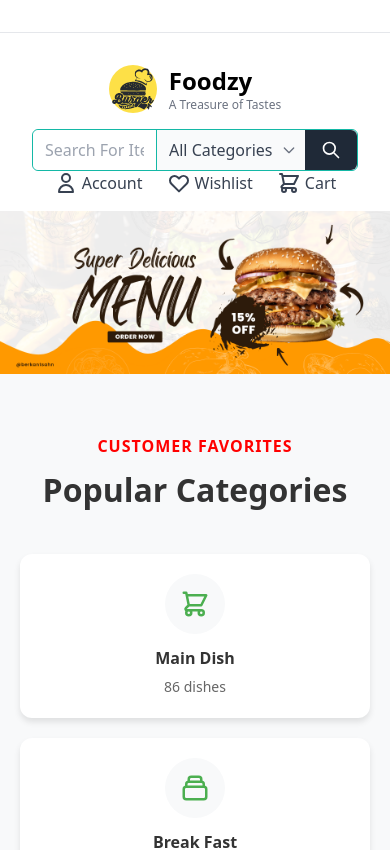
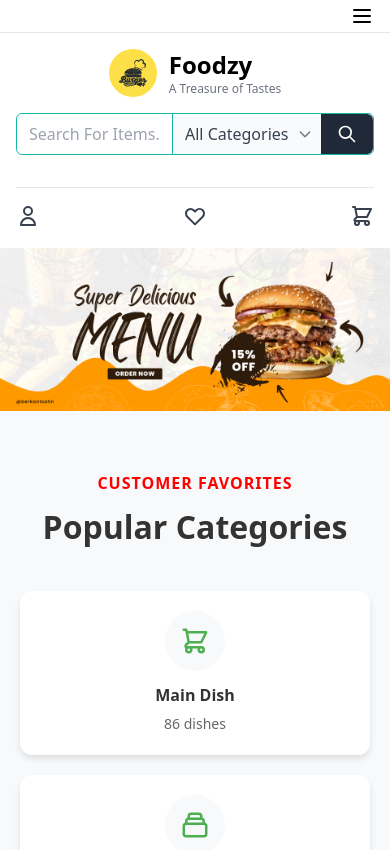
Before and after one commit to berkantsahn/nuxt-app-ecommerce, a Nuxt app: page / in a window 390 px wide. Shown: the top 850 px of the page. Built offline with nearby package versions, Linux system fonts and the light colour scheme.

Commit message:
menu and navbar responsive design updated

```diff
--- a/assets/css/menu.css
+++ b/assets/css/menu.css
@@ -3,7 +3,7 @@
   }
 
   .menu-inner {
-    @apply container mx-auto px-4;
+    @apply container mx-auto px-4 relative;
   }
 
   .menu-wrapper {
@@ -49,3 +49,49 @@
   .phone-icon {
     @apply h-5 w-5 mr-2;
   }
+
+  /* Mobil Menü Butonu */
+  .mobile-menu-button {
+    @apply md:hidden absolute right-4 top-1/2 -translate-y-1/2 cursor-pointer z-50;
+  }
+
+  /* Mobil Menü */
+  .mobile-menu {
+    @apply md:hidden fixed inset-0 bg-white z-40 transform translate-x-full transition-transform duration-300 ease-in-out;
+  }
+
+  .mobile-menu--open {
+    @apply translate-x-0;
+  }
+
+  .mobile-menu-links {
+    @apply flex flex-col space-y-4 p-6;
+  }
+
+  .mobile-menu-link {
+    @apply border-b border-gray-200 pb-4;
+  }
+
+  .mobile-menu-link:last-child {
+    @apply border-b-0;
+  }
+
+  .mobile-menu-link-text {
+    @apply flex items-center justify-between text-lg font-medium text-gray-700;
+  }
+
+  .mobile-menu-dropdown-icon {
+    @apply h-5 w-5;
+  }
+
+  .mobile-phone-container {
+    @apply absolute bottom-6 left-6 right-6;
+  }
+
+  .mobile-phone-link {
+    @apply flex items-center justify-center bg-gray-100 rounded-lg py-3 text-gray-700 font-medium;
+  }
+
+  .mobile-phone-icon {
+    @apply h-5 w-5 mr-2;
+  }
--- a/assets/css/navbar.css
+++ b/assets/css/navbar.css
@@ -7,20 +7,20 @@
   }
 
   .navbar-wrapper {
-    @apply flex flex-col md:flex-row items-center justify-between mt-4;
+    @apply flex flex-col md:flex-row items-center justify-between gap-4;
   }
 
   /* Logo Bölümü */
   .navbar-logo {
-    @apply flex items-center mb-4 md:mb-0;
+    @apply flex items-center;
   }
 
   .navbar-logo-icon {
     @apply w-12 h-12 bg-yellow-300 rounded-full flex items-center justify-center mr-3;
   }
 
-  .navbar-logo-svg {
-    @apply h-8 w-8 text-white;
+  .navbar-logo-image {
+    @apply h-8 w-8;
   }
 
   .navbar-logo-text {
@@ -33,7 +33,7 @@
 
   /* Arama Formu */
   .navbar-search {
-    @apply flex-1 max-w-2xl mx-4;
+    @apply w-full md:max-w-2xl;
   }
 
   .navbar-search-form {
@@ -62,7 +62,7 @@
 
   /* Kullanıcı İşlemleri */
   .navbar-actions {
-    @apply flex items-center space-x-6;
+    @apply flex items-center justify-between w-full md:w-auto md:space-x-6;
   }
 
   .navbar-action-link {
@@ -70,5 +70,23 @@
   }
 
   .navbar-action-icon {
-    @apply h-6 w-6 mr-1;
+    @apply h-6 w-6 md:mr-1;
   }
+
+  .navbar-action-text {
+    @apply hidden md:inline;
+  }
+
+  @media (max-width: 768px) {
+    .navbar-actions {
+      @apply border-t border-gray-200 pt-4 mt-4;
+    }
+
+    .navbar-action-link {
+      @apply flex-col items-center;
+    }
+
+    .navbar-action-icon {
+      @apply mb-1;
+    }
+  }
--- a/components/Menu.vue
+++ b/components/Menu.vue
@@ -1,6 +1,15 @@
 <template>
   <div class="menu-container">
     <div class="menu-inner">
+      <!-- Mobil Menü Butonu -->
+      <div class="mobile-menu-button" @click="toggleMobileMenu">
+        <svg xmlns="http://www.w3.org/2000/svg" class="h-6 w-6" fill="none" viewBox="0 0 24 24" stroke="currentColor">
+          <path v-if="!isMobileMenuOpen" stroke-linecap="round" stroke-linejoin="round" stroke-width="2" d="M4 6h16M4 12h16M4 18h16" />
+          <path v-else stroke-linecap="round" stroke-linejoin="round" stroke-width="2" d="M6 18L18 6M6 6l12 12" />
+        </svg>
+      </div>
+
+      <!-- Desktop Menü -->
       <div class="menu-wrapper">
         <!-- Ana Menü Linkleri -->
         <div class="menu-links-container">
@@ -28,12 +37,43 @@
           </a>
         </div>
       </div>
+
+      <!-- Mobil Menü -->
+      <div class="mobile-menu" :class="{ 'mobile-menu--open': isMobileMenuOpen }">
+        <div class="mobile-menu-links">
+          <template v-for="item in menuItems" :key="item.title">
+            <div class="mobile-menu-link">
+              <a :href="item.link" class="mobile-menu-link-text">
+                {{ item.title }}
+                <svg v-if="item.hasDropdown" xmlns="http://www.w3.org/2000/svg" class="mobile-menu-dropdown-icon" fill="none" viewBox="0 0 24 24" stroke="currentColor">
+                  <path stroke-linecap="round" stroke-linejoin="round" stroke-width="2" d="M19 9l-7 7-7-7" />
+                </svg>
+              </a>
+            </div>
+          </template>
+        </div>
+        <div class="mobile-phone-container">
+          <a href="tel:+123456890" class="mobile-phone-link">
+            <svg xmlns="http://www.w3.org/2000/svg" class="mobile-phone-icon" fill="none" viewBox="0 0 24 24" stroke="currentColor">
+              <path stroke-linecap="round" stroke-linejoin="round" stroke-width="2" d="M3 5a2 2 0 012-2h3.28a1 1 0 01.948.684l1.498 4.493a1 1 0 01-.502 1.21l-2.257 1.13a11.042 11.042 0 005.516 5.516l1.13-2.257a1 1 0 011.21-.502l4.493 1.498a1 1 0 01.684.949V19a2 2 0 01-2 2h-1C9.716 21 3 14.284 3 6V5z" />
+            </svg>
+            +123 ( 456 ) ( 7890 )
+          </a>
+        </div>
+      </div>
     </div>
   </div>
 </template>
 
 <script setup>
 import '../assets/css/menu.css'
+import { ref } from 'vue'
+
+const isMobileMenuOpen = ref(false)
+
+const toggleMobileMenu = () => {
+  isMobileMenuOpen.value = !isMobileMenuOpen.value
+}
 
 defineProps({
   menuItems: {
--- a/components/Navbar.vue
+++ b/components/Navbar.vue
@@ -41,21 +41,21 @@
             <svg xmlns="http://www.w3.org/2000/svg" class="navbar-action-icon" fill="none" viewBox="0 0 24 24" stroke="currentColor">
               <path stroke-linecap="round" stroke-linejoin="round" stroke-width="2" d="M16 7a4 4 0 11-8 0 4 4 0 018 0zM12 14a7 7 0 00-7 7h14a7 7 0 00-7-7z" />
             </svg>
-            <span>Account</span>
+            <span class="navbar-action-text">Account</span>
           </a>
 
           <a href="#" class="navbar-action-link">
             <svg xmlns="http://www.w3.org/2000/svg" class="navbar-action-icon" fill="none" viewBox="0 0 24 24" stroke="currentColor">
               <path stroke-linecap="round" stroke-linejoin="round" stroke-width="2" d="M4.318 6.318a4.5 4.5 0 000 6.364L12 20.364l7.682-7.682a4.5 4.5 0 00-6.364-6.364L12 7.636l-1.318-1.318a4.5 4.5 0 00-6.364 0z" />
             </svg>
-            <span>Wishlist</span>
+            <span class="navbar-action-text">Wishlist</span>
           </a>
 
           <a href="#" class="navbar-action-link">
             <svg xmlns="http://www.w3.org/2000/svg" class="navbar-action-icon" fill="none" viewBox="0 0 24 24" stroke="currentColor">
               <path stroke-linecap="round" stroke-linejoin="round" stroke-width="2" d="M3 3h2l.4 2M7 13h10l4-8H5.4M7 13L5.4 5M7 13l-2.293 2.293c-.63.63-.184 1.707.707 1.707H17m0 0a2 2 0 100 4 2 2 0 000-4zm-8 2a2 2 0 11-4 0 2 2 0 014 0z" />
             </svg>
-            <span>Cart</span>
+            <span class="navbar-action-text">Cart</span>
           </a>
         </div>
       </div>
```
